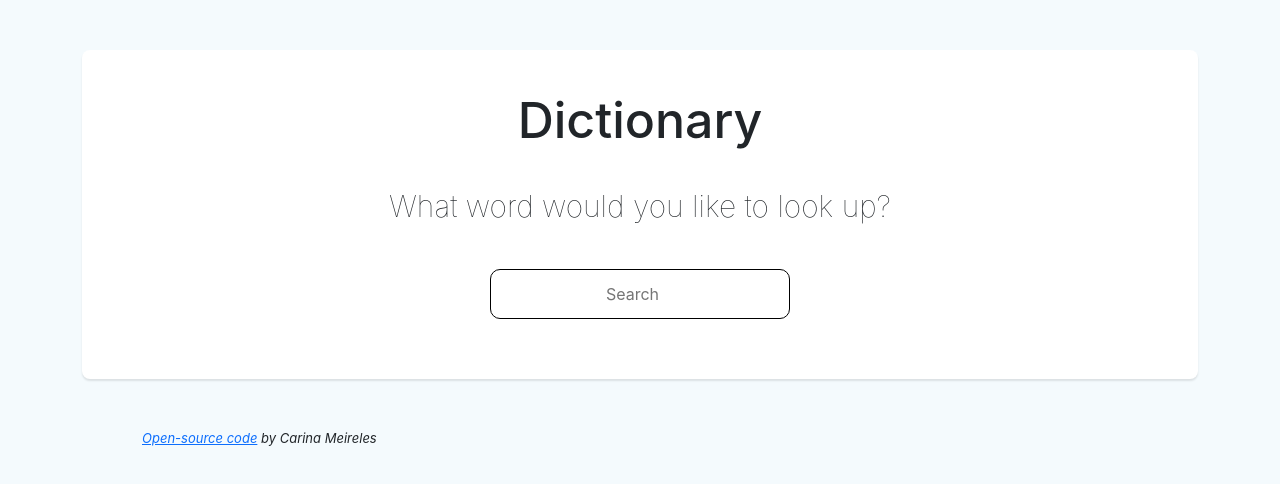
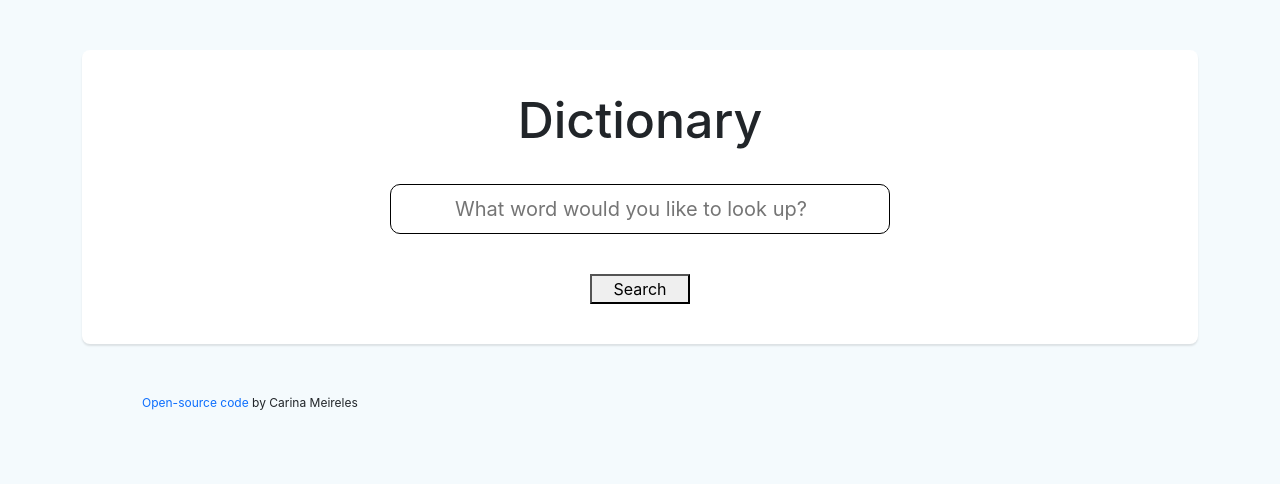
Before and after one commit to cfcmeireles/dictionary-project, a React (Create React App) app: page / in a window 1280 px wide. Shown: the top 484 px of the page. Built offline with nearby package versions, Linux system fonts and the light colour scheme.

Commit message:
added a search button

```diff
--- a/src/App.css
+++ b/src/App.css
@@ -1,10 +1,13 @@
 .App-footer {
   margin: 50px 0px;
-  font-size: small;
-  font-style: italic;
+  font-size: 12px;
   margin-left: 60px;
 }
 
 body {
   background: #f4fafd;
 }
+
+.App a {
+  text-decoration: none;
+}
--- a/src/Dictionary.css
+++ b/src/Dictionary.css
@@ -9,7 +9,8 @@
   text-align: center;
   margin-bottom: 40px;
   border-radius: 10px;
-  width: 300px;
+  width: 500px;
+  font-size: 20px;
 }
 
 .Dictionary section {
@@ -34,3 +35,8 @@
   margin-bottom: 10px;
   padding-top: 40px;
 }
+
+.Dictionary button {
+  margin-bottom: 20px;
+  width: 100px;
+}
--- a/src/Dictionary.js
+++ b/src/Dictionary.js
@@ -29,8 +29,13 @@ export default function Dictionary() {
         <form onSubmit={search}>
           <h1>Dictionary</h1>
           <br />
-          <p>What word would you like to look up?</p>
-          <input type="search" onChange={submitKeyword} placeholder="Search" />
+          <input
+            type="search"
+            onChange={submitKeyword}
+            placeholder="What word would you like to look up?"
+          />
+          <br />
+          <button type="submit">Search</button>
         </form>
       </section>
       <Results results={results} />
--- a/src/Meaning.css
+++ b/src/Meaning.css
@@ -2,3 +2,16 @@
   margin-left: 60px;
   padding-top: 20px;
 }
+
+.Meaning h3 {
+  font-size: 28px;
+}
+
+.Meaning .definition {
+  margin-top: 20px;
+}
+
+.Meaning .example {
+  font-weight: lighter;
+  font-size: 16px;
+}
--- a/src/Meaning.js
+++ b/src/Meaning.js
@@ -10,10 +10,15 @@ export default function Meaning(props) {
       {props.meaning.definitions.map(function (definition, index) {
         return (
           <div key={index}>
-            <strong>{definition.definition}</strong>
-            <br />
-            <Example example={definition.example} />
-            <Synonyms synonyms={definition.synonyms} />
+            <div className="definition">
+              <strong>{definition.definition}</strong>
+            </div>
+            <div className="example">
+              <Example example={definition.example} />
+            </div>
+            <div className="synonyms">
+              <Synonyms synonyms={definition.synonyms} />
+            </div>
           </div>
         );
       })}
--- /dev/null
+++ b/src/Synonyms.css
@@ -0,0 +1,13 @@
+.Synonyms {
+  margin: 20px;
+  padding-left: 0px;
+}
+
+.Synonyms li {
+  display: inline-block;
+  padding-right: 35px;
+  font-size: 14px;
+  margin-left: -20px;
+  font-weight: bolder;
+  color: #71797e;
+}
--- a/src/Synonyms.js
+++ b/src/Synonyms.js
@@ -1,4 +1,5 @@
 import React from "react";
+import "./Synonyms.css";
 
 export default function Synonyms(props) {
   if (props.synonyms) {
```
